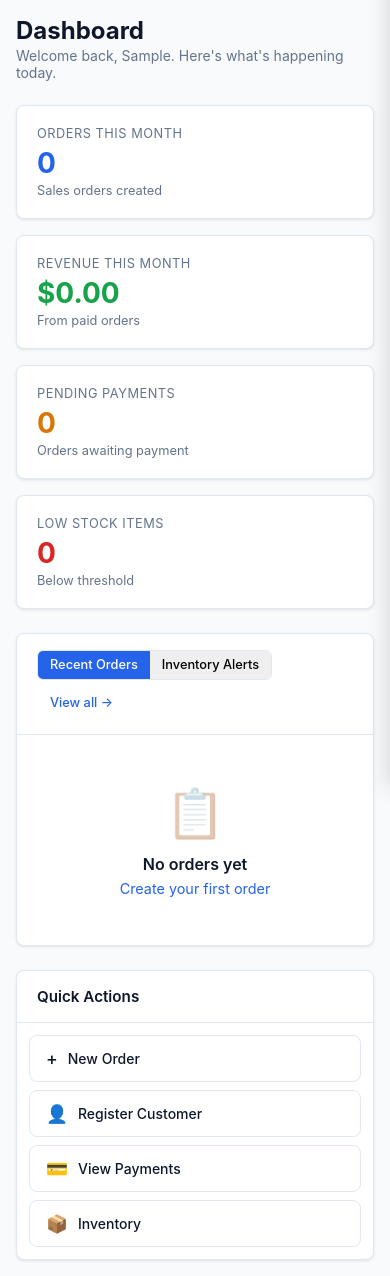
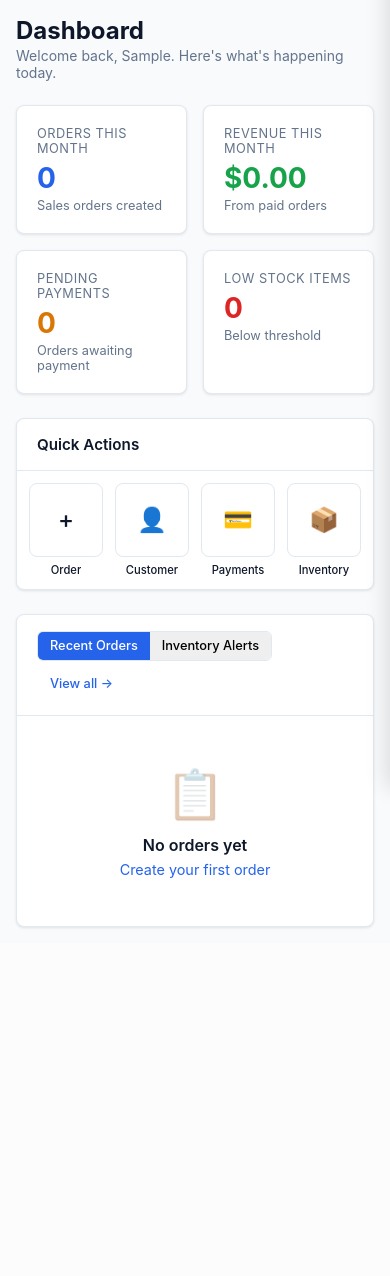
Before and after one commit to jp72924/retailops, a Django app: page / in a window 390 px wide. Shown: the part 56-1332 px from the top of the page. After the commit the page ends 985 px from the top, so only its background shows below. Run offline with Django 4.2, Linux system fonts and the light colour scheme; the visitor is signed in with stand-in values (Sample User, id 1); data comes from the database, SQL or seed files in the repository; data that the repository does not hold is empty; parts of the project's set-up code (start-up, migrations or seed data) failed here and were passed over; some libraries are stand-ins or nearby versions.

Commit message:
feat: rework Quick Actions and standardize back-navigation buttons
Dashboard: Quick Actions now appears directly below the stat grid on
mobile (CSS order, no DOM change) instead of below the entire orders
table, and collapses to a row of square icon tiles with a one-word
caption instead of a stacked list of full-width labeled buttons.

Back navigation: every "Back to X" link (Order/Customer/Category/
Payment/User/Recipient Profile detail views, plus two more sharing the
same pattern) now uses the same btn-ghost btn-sm component already used
for "View all" and table "View" links, positioned consistently above
the page header instead of split between two different in-header
placements.

Product form: restyled the "+ New" category button to match the
Search/Filter button family, and fixed a row-height mismatch it
introduced — the button inflated its label row taller than the
neighboring Unit of Measure field, pushing the Category dropdown out of
alignment with it. Taking the button out of document flow (position:
absolute) fixes the alignment regardless of the button's own size.

Co-Authored-By: Claude Sonnet 5 <noreply@anthropic.com>

```diff
--- a/core/templates/core/base.html
+++ b/core/templates/core/base.html
@@ -126,8 +126,10 @@
   .page-header-actions { display: flex; gap: 10px; flex-wrap: wrap; flex-shrink: 0; }
   .page-title { font-size: 1.5rem; font-weight: 700; }
   .page-subtitle { color: var(--muted); font-size: 0.875rem; margin-top: 2px; }
-  .back-link { display: inline-flex; align-items: center; gap: 4px; color: var(--muted); font-size: 0.875rem; padding: 14px 10px; margin: -14px -10px; border-radius: var(--radius-sm); text-decoration: none; }
-  .back-link:hover { color: var(--text); background: var(--background); text-decoration: none; }
+  /* Back navigation reuses the ghost button component (same as the dashboard's
+     "View all" link); the negative margin cancels the button's own left padding
+     so its text aligns flush with the page title below it. */
+  .page-back { margin-bottom: 12px; margin-left: -12px; }
   .currency-pair { display: inline-flex; flex-wrap: wrap; align-items: baseline; column-gap: 4px; max-width: 100%; }
   .currency-secondary { font-size: 0.82em; color: var(--muted); font-weight: 400; white-space: nowrap; }
 
@@ -365,6 +367,7 @@
   .qa-btn { display: flex; align-items: center; gap: 10px; padding: 12px 16px; background: var(--surface); border: 1px solid var(--border); border-radius: var(--radius-md); cursor: pointer; font-size: 0.875rem; font-weight: 500; transition: all 0.15s; color: var(--text); text-decoration: none; }
   .qa-btn:hover { background: #EFF6FF; border-color: var(--primary); color: var(--primary); text-decoration: none; }
   .qa-icon { font-size: 1.1rem; }
+  .qa-short { display: none; }
 
   /* ─── Line Items ─────────────────────────────────────────────────────────── */
   .line-items-table input.form-control,
@@ -400,6 +403,16 @@
     .form-grid-2, .form-grid-3, .form-grid-4 { grid-template-columns: 1fr; }
     .responsive-grid-2 { grid-template-columns: 1fr !important; }
     .dash-grid { grid-template-columns: 1fr; }
+    .dash-side { order: -1; }
+    /* Quick Actions collapse to a row of square icon tiles with a short caption */
+    .quick-actions { flex-direction: row; flex-wrap: nowrap; justify-content: center; gap: 12px; }
+    .qa-btn { flex: 1 1 0; min-width: 0; flex-direction: column; align-items: center; gap: 6px; padding: 0; background: transparent; border: none; }
+    .qa-icon { width: 100%; aspect-ratio: 1 / 1; display: flex; align-items: center; justify-content: center; font-size: 1.5rem; line-height: 1; background: var(--surface); border: 1px solid var(--border); border-radius: var(--radius-md); transition: all 0.15s; }
+    .qa-btn:hover { background: transparent; }
+    .qa-btn:hover .qa-icon { background: #EFF6FF; border-color: var(--primary); }
+    .qa-short { display: block; font-size: 0.7rem; font-weight: 500; text-align: center; max-width: 100%; overflow: hidden; text-overflow: ellipsis; white-space: nowrap; }
+    /* Keep the full label as the accessible name without rendering it */
+    .qa-label { position: absolute; width: 1px; height: 1px; padding: 0; margin: -1px; overflow: hidden; clip: rect(0 0 0 0); white-space: nowrap; border: 0; }
     .settings-grid { grid-template-columns: 1fr; gap: 16px; }
     .settings-sidebar { position: static; flex-direction: row; flex-wrap: wrap; gap: 8px; padding-bottom: 12px; border-bottom: 1px solid var(--border); margin-bottom: 8px; }
     .settings-sidebar-link { border-left: none; border-bottom: 2px solid transparent; padding: 6px 10px; }
@@ -421,6 +434,7 @@
     .btn-logout { display: none; }
     .side-panel { width: 100%; right: -100%; }
     .page { padding: 16px; }
+    .page-back .btn { min-height: 44px; }
     .page-header { flex-direction: column; }
     .page-header-actions { width: 100%; }
     .product-image-form { grid-template-columns: 1fr; }
@@ -431,7 +445,6 @@
   }
 
   @media (max-width: 480px) {
-    .stat-grid { grid-template-columns: 1fr; }
     #toast-container { left: 16px; right: 16px; top: 12px; }
     .toast { min-width: 0; width: 100%; }
   }
--- a/core/templates/core/category_form.html
+++ b/core/templates/core/category_form.html
@@ -4,6 +4,9 @@
 
 {% block content %}
 <div class="page">
+  <div class="page-back">
+    <a href="{% url 'category-list' %}" class="btn btn-ghost btn-sm">&larr; {% trans "Back to Categories" %}</a>
+  </div>
   <div class="page-header">
     <div>
       <div class="page-title">{% if category %}{% trans "Edit Category" %}{% else %}{% trans "New Category" %}{% endif %}</div>
@@ -11,7 +14,6 @@
         {% if category %}{% blocktrans with name=category.name %}Update details for {{ name }}{% endblocktrans %}{% else %}{% trans "Add a new product category" %}{% endif %}
       </div>
     </div>
-    <a href="{% url 'category-list' %}" class="back-link">← {% trans "Back to Categories" %}</a>
   </div>
 
   <div class="card" style="max-width:640px;">
--- a/core/templates/core/customer_detail.html
+++ b/core/templates/core/customer_detail.html
@@ -4,8 +4,8 @@
 
 {% block content %}
 <div class="page">
-  <div style="margin-bottom:12px;">
-    <a href="{% url 'customer-list' %}" class="back-link">&larr; {% trans "Back to Customers" %}</a>
+  <div class="page-back">
+    <a href="{% url 'customer-list' %}" class="btn btn-ghost btn-sm">&larr; {% trans "Back to Customers" %}</a>
   </div>
   <div class="page-header">
     <div>
--- a/core/templates/core/customer_form.html
+++ b/core/templates/core/customer_form.html
@@ -4,6 +4,10 @@
 
 {% block content %}
 <div class="page">
+  <div class="page-back">
+    <a href="{% if customer %}{% url 'customer-detail' customer.pk %}{% else %}{% url 'customer-list' %}{% endif %}"
+       class="btn btn-ghost btn-sm">&larr; {% if customer %}{% trans "Back to Customer" %}{% else %}{% trans "Back to Customers" %}{% endif %}</a>
+  </div>
   <div class="page-header">
     <div>
       <div class="page-title">{% if customer %}{% trans "Edit Customer" %}{% else %}{% trans "Register Customer" %}{% endif %}</div>
@@ -11,8 +15,6 @@
         {% if customer %}{% blocktrans with name=customer.get_full_name %}Update details for {{ name }}{% endblocktrans %}{% else %}{% trans "Add a new customer to the system" %}{% endif %}
       </div>
     </div>
-    <a href="{% if customer %}{% url 'customer-detail' customer.pk %}{% else %}{% url 'customer-list' %}{% endif %}"
-       class="back-link">← {% if customer %}{% trans "Back to Customer" %}{% else %}{% trans "Back to Customers" %}{% endif %}</a>
   </div>
 
   <div class="card" style="max-width:800px;">
--- a/core/templates/core/dashboard.html
+++ b/core/templates/core/dashboard.html
@@ -130,17 +130,21 @@
         <div class="card-header"><div class="card-title">{% trans "Quick Actions" %}</div></div>
         <div class="card-body" style="padding:12px;">
           <div class="quick-actions">
-            <a href="{% url 'order-create' %}" class="qa-btn">
-              <span class="qa-icon">+</span> {% trans "New Order" %}
+            <a href="{% url 'order-create' %}" class="qa-btn" title="{% trans 'New Order' %}">
+              <span class="qa-icon">+</span> <span class="qa-label">{% trans "New Order" %}</span>
+              <span class="qa-short" aria-hidden="true">{% trans "Order" %}</span>
             </a>
-            <a href="{% url 'customer-create' %}" class="qa-btn">
-              <span class="qa-icon">👤</span> {% trans "Register Customer" %}
+            <a href="{% url 'customer-create' %}" class="qa-btn" title="{% trans 'Register Customer' %}">
+              <span class="qa-icon">👤</span> <span class="qa-label">{% trans "Register Customer" %}</span>
+              <span class="qa-short" aria-hidden="true">{% trans "Customer" %}</span>
             </a>
-            <a href="{% url 'payment-list' %}" class="qa-btn">
-              <span class="qa-icon">💳</span> {% trans "View Payments" %}
+            <a href="{% url 'payment-list' %}" class="qa-btn" title="{% trans 'View Payments' %}">
+              <span class="qa-icon">💳</span> <span class="qa-label">{% trans "View Payments" %}</span>
+              <span class="qa-short" aria-hidden="true">{% trans "Payments" %}</span>
             </a>
-            <a href="{% url 'inventory-list' %}" class="qa-btn">
-              <span class="qa-icon">📦</span> {% trans "Inventory" %}
+            <a href="{% url 'inventory-list' %}" class="qa-btn" title="{% trans 'Inventory' %}">
+              <span class="qa-icon">📦</span> <span class="qa-label">{% trans "Inventory" %}</span>
+              <span class="qa-short" aria-hidden="true">{% trans "Inventory" %}</span>
             </a>
           </div>
         </div>
--- a/core/templates/core/order_detail.html
+++ b/core/templates/core/order_detail.html
@@ -4,8 +4,8 @@
 
 {% block content %}
 <div class="page">
-  <div style="margin-bottom:12px;">
-    <a href="{% url 'order-list' %}" class="back-link">&larr; {% trans "Back to Orders" %}</a>
+  <div class="page-back">
+    <a href="{% url 'order-list' %}" class="btn btn-ghost btn-sm">&larr; {% trans "Back to Orders" %}</a>
   </div>
 
   <!-- Page Header -->
--- a/core/templates/core/payment_detail.html
+++ b/core/templates/core/payment_detail.html
@@ -4,12 +4,14 @@
 
 {% block content %}
 <div class="page">
+  <div class="page-back">
+    <a href="{% url 'order-detail' payment.sales_order.pk %}" class="btn btn-ghost btn-sm">&larr; {% trans "Back to Order" %}</a>
+  </div>
   <div class="page-header">
     <div>
       <div class="page-title" style="font-family:monospace;">{{ payment.payment_number }}</div>
       <div class="page-subtitle">{% blocktrans with date=payment.created_at|date:"M j, Y" by=payment.recorded_by.get_full_name %}Recorded on {{ date }} by {{ by }}{% endblocktrans %}</div>
     </div>
-    <a href="{% url 'order-detail' payment.sales_order.pk %}" class="btn btn-secondary">← {% trans "Back to Order" %}</a>
   </div>
 
   <div class="responsive-grid-2" style="display:grid;grid-template-columns:1fr 1fr;gap:24px;max-width:900px;">
--- a/core/templates/core/recipient_profile_form.html
+++ b/core/templates/core/recipient_profile_form.html
@@ -4,6 +4,9 @@
 
 {% block content %}
 <div class="page">
+  <div class="page-back">
+    <a href="{% url 'recipient-profile-list' %}" class="btn btn-ghost btn-sm">&larr; {% trans "Back to Recipient Profiles" %}</a>
+  </div>
   <div class="page-header">
     <div>
       <div class="page-title">{% if profile %}{% trans "Edit Recipient Profile" %}{% else %}{% trans "New Recipient Profile" %}{% endif %}</div>
@@ -11,7 +14,6 @@
         {% if profile %}{% blocktrans with name=profile|stringformat:"s" %}Update details for {{ name }}{% endblocktrans %}{% else %}{% trans "Add a known-good recipient for OCR-verified kiosk payments" %}{% endif %}
       </div>
     </div>
-    <a href="{% url 'recipient-profile-list' %}" class="back-link">← {% trans "Back to Recipient Profiles" %}</a>
   </div>
 
   <div class="card" style="max-width:640px;">
--- a/core/templates/core/recipient_profile_list.html
+++ b/core/templates/core/recipient_profile_list.html
@@ -4,13 +4,15 @@
 
 {% block content %}
 <div class="page">
+  <div class="page-back">
+    <a href="{% url 'settings' %}" class="btn btn-ghost btn-sm">&larr; {% trans "Back to Settings" %}</a>
+  </div>
   <div class="page-header">
     <div>
       <div class="page-title">{% trans "Recipient Profiles" %}</div>
       <div class="page-subtitle">{% blocktrans count counter=page_obj.paginator.count %}{{ counter }} profile registered{% plural %}{{ counter }} profiles registered{% endblocktrans %}</div>
     </div>
     <div class="page-header-actions">
-      <a href="{% url 'settings' %}" class="back-link">← {% trans "Back to Settings" %}</a>
       <a href="{% url 'recipient-profile-create' %}" class="btn btn-primary">{% trans "+ New Profile" %}</a>
     </div>
   </div>
--- a/core/templates/core/user_form.html
+++ b/core/templates/core/user_form.html
@@ -4,12 +4,14 @@
 
 {% block content %}
 <div class="page">
+  <div class="page-back">
+    <a href="{% url 'user-list' %}" class="btn btn-ghost btn-sm">&larr; {% trans "Back to Users" %}</a>
+  </div>
   <div class="page-header">
     <div>
       <div class="page-title">{% trans "Edit User" %}</div>
       <div class="page-subtitle">{% blocktrans with name=edited_user.get_full_name %}Update account details for {{ name }}{% endblocktrans %}</div>
     </div>
-    <a href="{% url 'user-list' %}" class="back-link">← {% trans "Back to Users" %}</a>
   </div>
 
   <div class="responsive-grid-2" style="display:grid;grid-template-columns:1fr 1fr;gap:24px;max-width:900px;">
```
Also changed, not shown: core/templates/core/product_form.html (+6 -4 lines), locale/es/LC_MESSAGES/django.po, 1 other file.
